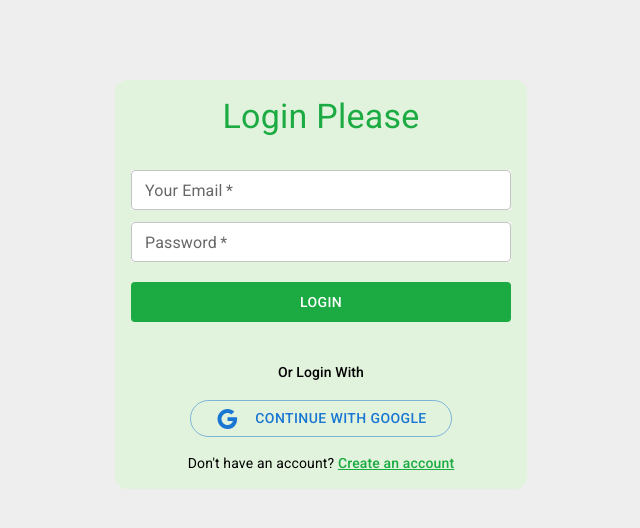
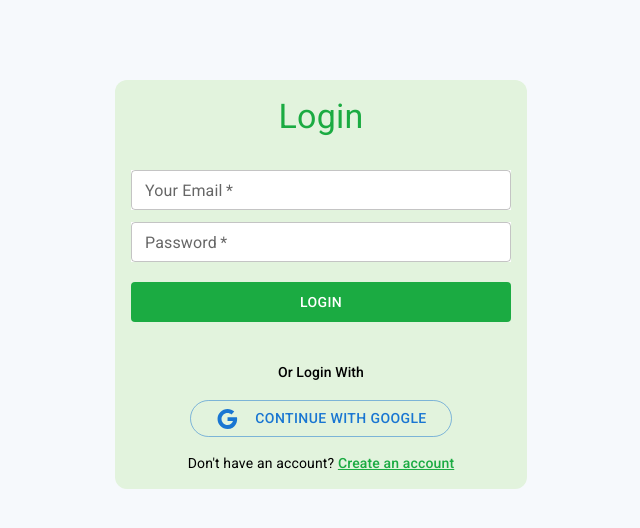
Before and after one commit to Nasim-Bin-kamal/click-bangla, a React (Create React App) app: page /login in a window 1280 px wide. Shown: the top 528 px of the page, without its empty margins (319-959 px from the left). Built offline with nearby package versions, Linux system fonts and the light colour scheme; no server answers.

Commit message:
side menu fixed

```diff
--- a/public/index.html
+++ b/public/index.html
@@ -30,7 +30,7 @@
     -->
     <title>Click Bangla</title>
   </head>
-  <body style="background-color: rgb(239, 238, 238);">
+  <body style="background-color: #F6F9FC;">
     <noscript>You need to enable JavaScript to run this app.</noscript>
     <div id="root"></div>
     <!--
--- a/src/components/TopView/TopView.jsx
+++ b/src/components/TopView/TopView.jsx
@@ -29,7 +29,7 @@ const TopView = () => {
             <Container>
                 <Grid container sx={{ mx: 'auto', mt: 1, mb: 3 }} spacing={0}>
                     <Grid item sx={{ display: { xs: 'none', sm: 'none', md: 'flex', lg: 'flex' } }} md={3} lg={3} >
-                        <Paper>
+                        <Paper sx={{ width: '90%' }}>
                             <List
                                 sx={{ width: '100%', maxWidth: 360, bgcolor: 'background.paper' }}
                                 component="nav"
--- a/src/pages/Login/Login.jsx
+++ b/src/pages/Login/Login.jsx
@@ -39,7 +39,7 @@ const Login = () => {
             <Container sx={{ m: 'auto', display: 'flex', justifyContent: 'center', alignItems: 'center' }}>
                 <Box sx={{ mx: 'auto', my: 10, p: 2, maxWidth: 380, backgroundColor: '#E2F3DD', borderRadius: 3 }}>
                     <Typography variant="h4" sx={{ m: 'auto', pb: 3, textAlign: 'center', color: '#1BAB42' }}>
-                        Login Please
+                        Login
                     </Typography>
                     {
                         errorMsg && <Alert sx={{ my: 3 }} severity="error" dismissible >{errorMsg}</Alert>
--- a/src/pages/Register/Register.jsx
+++ b/src/pages/Register/Register.jsx
@@ -42,7 +42,7 @@ const Register = () => {
             <Container sx={{ m: 'auto', display: 'flex', justifyContent: 'center', alignItems: 'center' }}>
                 <Box sx={{ mx: 'auto', my: 10, p: 2, maxWidth: 380, backgroundColor: '#E2F3DD', borderRadius: 3 }}>
                     <Typography variant="h4" sx={{ m: 'auto', pb: 3, textAlign: 'center', color: '#1BAB42' }}>
-                        Register Please
+                        Register
                     </Typography>
                     {
                         errorMsg && <Alert sx={{ my: 3 }} severity="error" dismissible >{errorMsg}</Alert>
```
